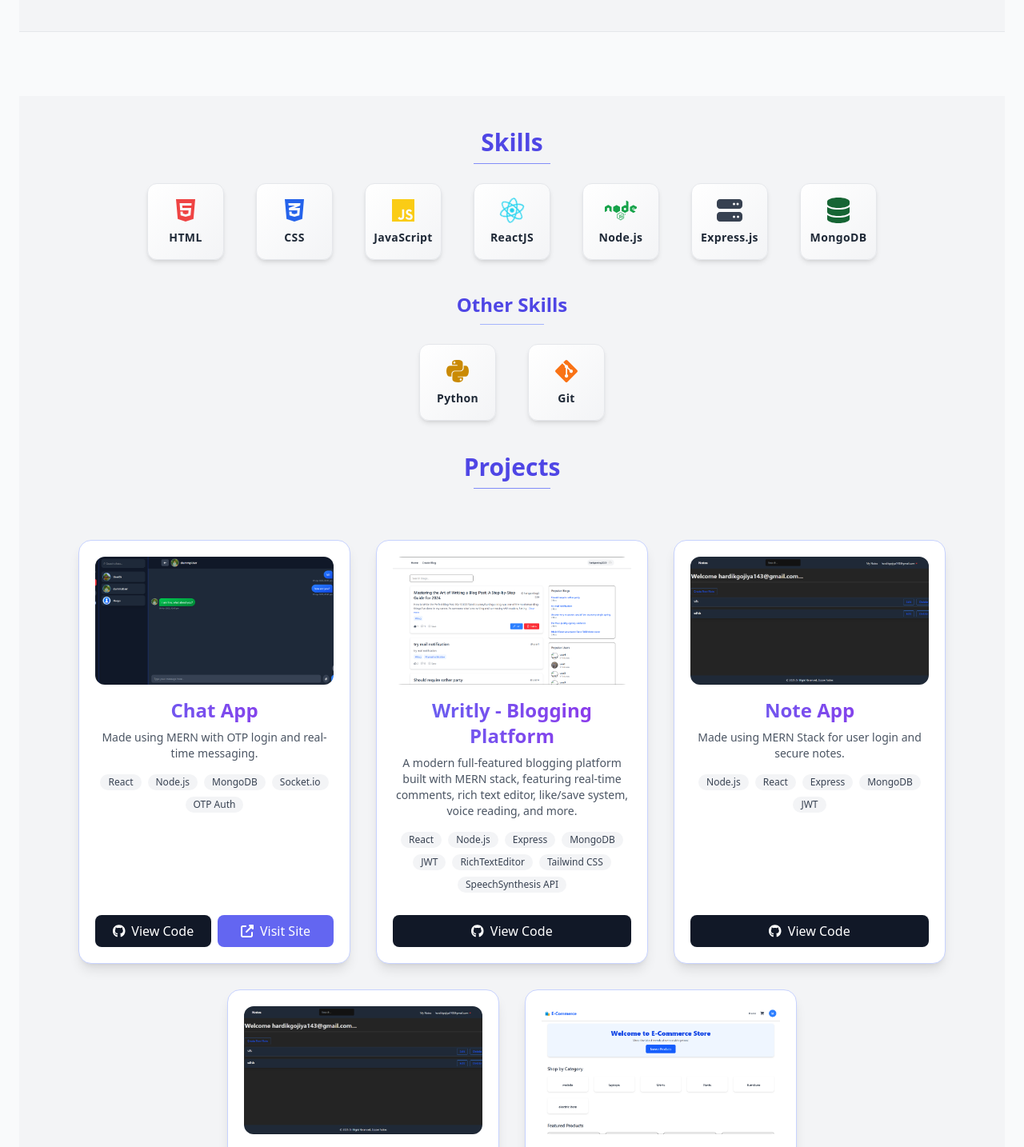
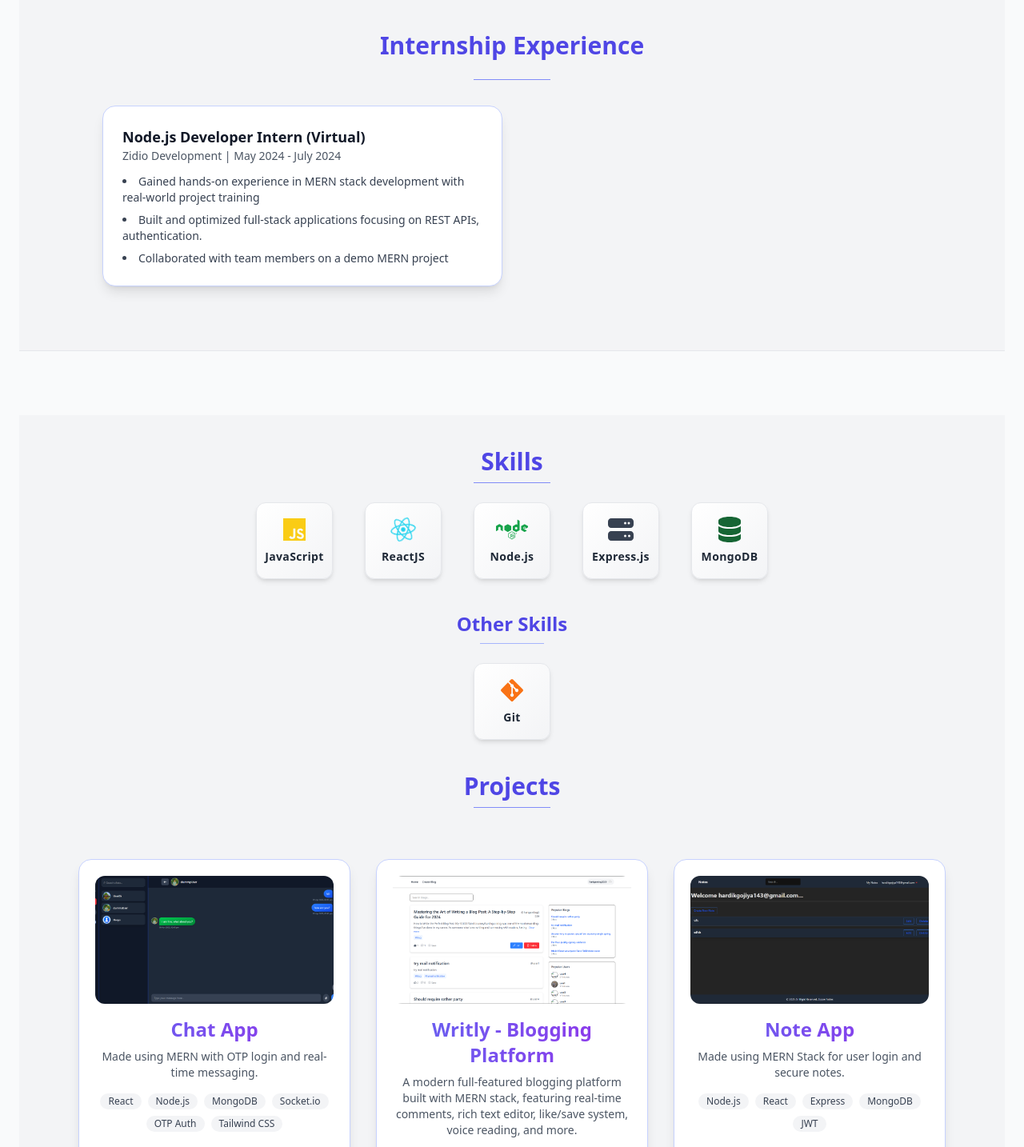
Before and after one commit to hardik-gojiya/hardik-gojiya, a React (Vite) app: page / in a window 1280 px wide. Shown: the part 1616-3050 px from the top of the page at 80% size. Built offline with nearby package versions, Linux system fonts and the light colour scheme; the HTML template or start-up script is replaced by a standard one.

Commit message:
add internship

```diff
--- a/src/Components/About.jsx
+++ b/src/Components/About.jsx
@@ -1,6 +1,18 @@
 import React from "react";
 
 function About() {
+  const internships = [
+    {
+      company: "Zidio Development",
+      role: "Node.js Developer Intern (Virtual)",
+      duration: "May 2024 - July 2024",
+      description: [
+        "Gained hands-on experience in MERN stack development with real-world project training",
+        "Built and optimized full-stack applications focusing on REST APIs, authentication.",
+        "Collaborated with team members on a demo MERN project",
+      ],
+    },
+  ];
   return (
     <div className="px-6 md:px-16 py-10 bg-gray-100 dark:bg-gray-900 dark:text-gray-100 h-full">
       <div className="text-center mb-10">
@@ -69,33 +81,79 @@ function About() {
           </thead>
           <tbody className="text-gray-700 dark:text-gray-100">
             <tr className="hover:bg-indigo-50 dark:hover:bg-indigo-700">
-              <td className="px-4 py-2 border border-indigo-200 dark:border-indigo-600">1</td>
+              <td className="px-4 py-2 border border-indigo-200 dark:border-indigo-600">
+                1
+              </td>
               <td className="px-4 py-2 border border-indigo-200 dark:border-indigo-600">
                 B.E in Information Technology
               </td>
               <td className="px-4 py-2 border border-indigo-200 dark:border-indigo-600">
                 Expected in 2026
               </td>
-              <td className="px-4 py-2 border border-indigo-200 dark:border-indigo-600">8 CGPA</td>
+              <td className="px-4 py-2 border border-indigo-200 dark:border-indigo-600">
+                7.66 CGPA
+              </td>
             </tr>
             <tr className="hover:bg-indigo-50 dark:hover:bg-indigo-700">
-              <td className="px-4 py-2 border border-indigo-200 dark:border-indigo-600">2</td>
+              <td className="px-4 py-2 border border-indigo-200 dark:border-indigo-600">
+                2
+              </td>
               <td className="px-4 py-2 border border-indigo-200 dark:border-indigo-600">
                 12<sup>th</sup> Science
               </td>
-              <td className="px-4 py-2 border border-indigo-200 dark:border-indigo-600">2022</td>
-              <td className="px-4 py-2 border border-indigo-200 dark:border-indigo-600">65%</td>
+              <td className="px-4 py-2 border border-indigo-200 dark:border-indigo-600">
+                2022
+              </td>
+              <td className="px-4 py-2 border border-indigo-200 dark:border-indigo-600">
+                65%
+              </td>
             </tr>
             <tr className="hover:bg-indigo-50 dark:hover:bg-indigo-700">
-              <td className="px-4 py-2 border border-indigo-200 dark:border-indigo-600">3</td>
+              <td className="px-4 py-2 border border-indigo-200 dark:border-indigo-600">
+                3
+              </td>
               <td className="px-4 py-2 border border-indigo-200 dark:border-indigo-600">
                 10<sup>th</sup>
               </td>
-              <td className="px-4 py-2 border border-indigo-200 dark:border-indigo-600">2020</td>
-              <td className="px-4 py-2 border border-indigo-200 dark:border-indigo-600">82.8%</td>
+              <td className="px-4 py-2 border border-indigo-200 dark:border-indigo-600">
+                2020
+              </td>
+              <td className="px-4 py-2 border border-indigo-200 dark:border-indigo-600">
+                82.8%
+              </td>
             </tr>
           </tbody>
         </table>
+      </div>
+
+      <div className="w-full md:px-6 py-10 bg-gray-100 dark:bg-gray-900 text-center text-gray-900 dark:text-gray-100 transition-colors duration-300">
+        <div className="max-w-5xl mx-auto text-center">
+          <h2 className="text-3xl font-bold text-indigo-600 dark:text-indigo-400 mb-6">
+            Internship Experience
+          </h2>
+          <hr className="w-24 mx-auto border-indigo-400 mb-8" />
+
+          <div className="grid grid-cols-1 sm:grid-cols-2 gap-6">
+            {internships.map((internship, idx) => (
+              <div
+                key={idx}
+                className="bg-white dark:bg-gray-800 shadow-lg rounded-2xl p-6 text-left border border-indigo-200 dark:border-indigo-700 transition-transform hover:scale-[1.02]"
+              >
+                <h3 className="text-lg font-semibold text-gray-900 dark:text-gray-100">
+                  {internship.role}
+                </h3>
+                <p className="text-sm text-gray-600 dark:text-gray-400 mb-3">
+                  {internship.company} | {internship.duration}
+                </p>
+                <ul className="list-disc list-inside text-gray-700 dark:text-gray-300 text-sm space-y-2">
+                  {internship.description.map((item, index) => (
+                    <li key={index}>{item}</li>
+                  ))}
+                </ul>
+              </div>
+            ))}
+          </div>
+        </div>
       </div>
     </div>
   );
--- a/src/Components/ProjectTemp.jsx
+++ b/src/Components/ProjectTemp.jsx
@@ -11,7 +11,14 @@ function ProjectTemp() {
       image: "chatapp-mern.png",
       github: "https://github.com/hardik-gojiya/chatapp-mern",
       deployurl: "https://chat-in-uanp.onrender.com/",
-      tech: ["React", "Node.js", "MongoDB", "Socket.io", "OTP Auth"],
+      tech: [
+        "React",
+        "Node.js",
+        "MongoDB",
+        "Socket.io",
+        "OTP Auth",
+        "Tailwind CSS",
+      ],
     },
     {
       title: "Writly - Blogging Platform",
--- a/src/Components/Skills.jsx
+++ b/src/Components/Skills.jsx
@@ -21,8 +21,8 @@ function Skills() {
       <hr className="w-24 mx-auto border-indigo-400 mb-6" />
 
       <div className="flex justify-center gap-10 flex-wrap mb-10">
-        <Skill icon={faHtml5} label="HTML" color="text-red-500" />
-        <Skill icon={faCss3Alt} label="CSS" color="text-blue-600" />
+        {/* <Skill icon={faHtml5} label="HTML" color="text-red-500" /> */}
+        {/* <Skill icon={faCss3Alt} label="CSS" color="text-blue-600" /> */}
         <Skill icon={faJs} label="JavaScript" color="text-yellow-400" />
         <Skill
           icon={faReact}
@@ -39,7 +39,7 @@ function Skills() {
       </h2>
       <hr className="w-20 mx-auto border-indigo-300 mb-6" />
       <div className="flex justify-center gap-10 flex-wrap mb-10">
-        <Skill icon={faPython} label="Python" color="text-yellow-600" />
+        {/* <Skill icon={faPython} label="Python" color="text-yellow-600" /> */}
         <Skill icon={faGitAlt} label="Git" color="text-orange-500" />
       </div>
 
```
